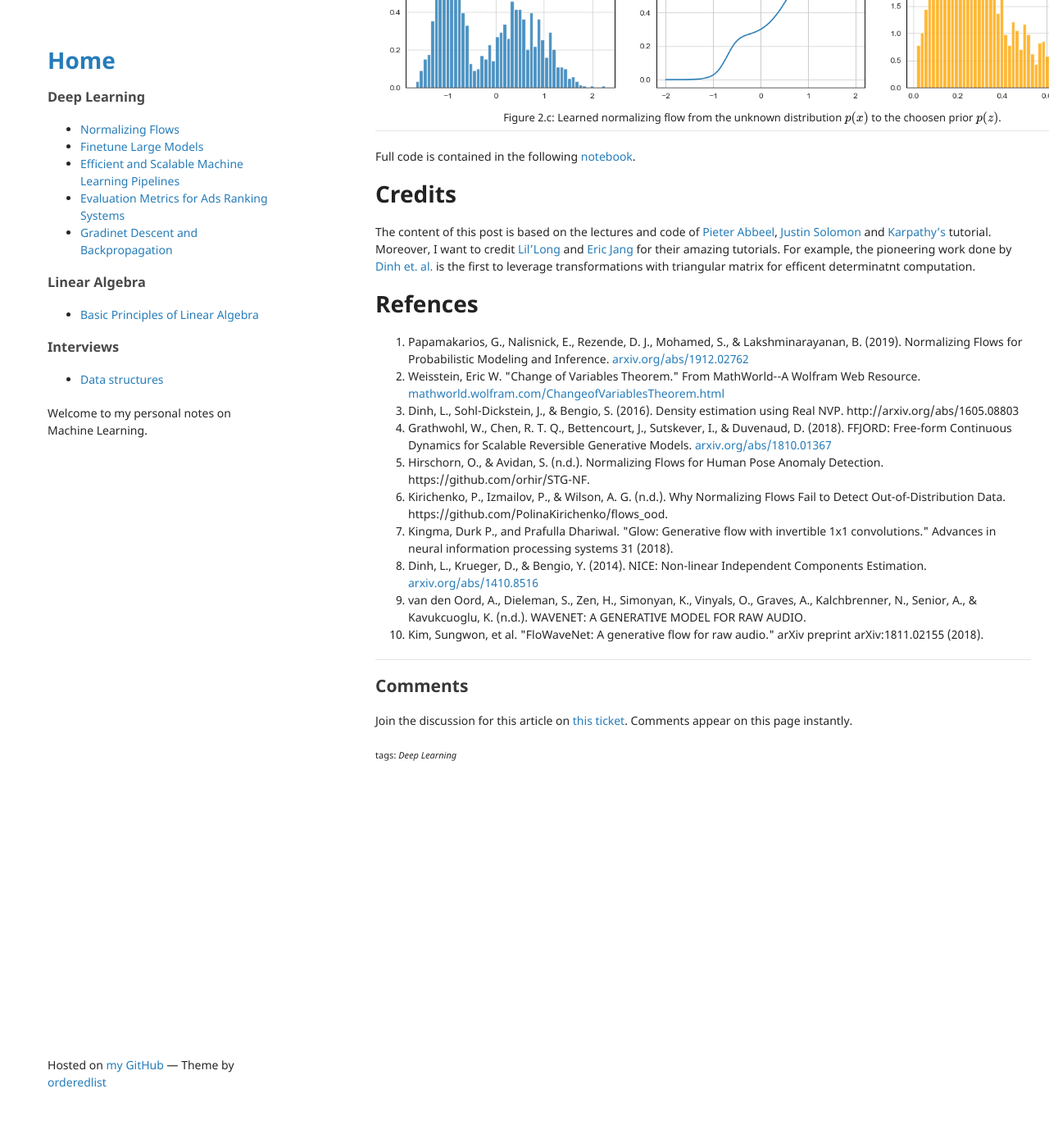
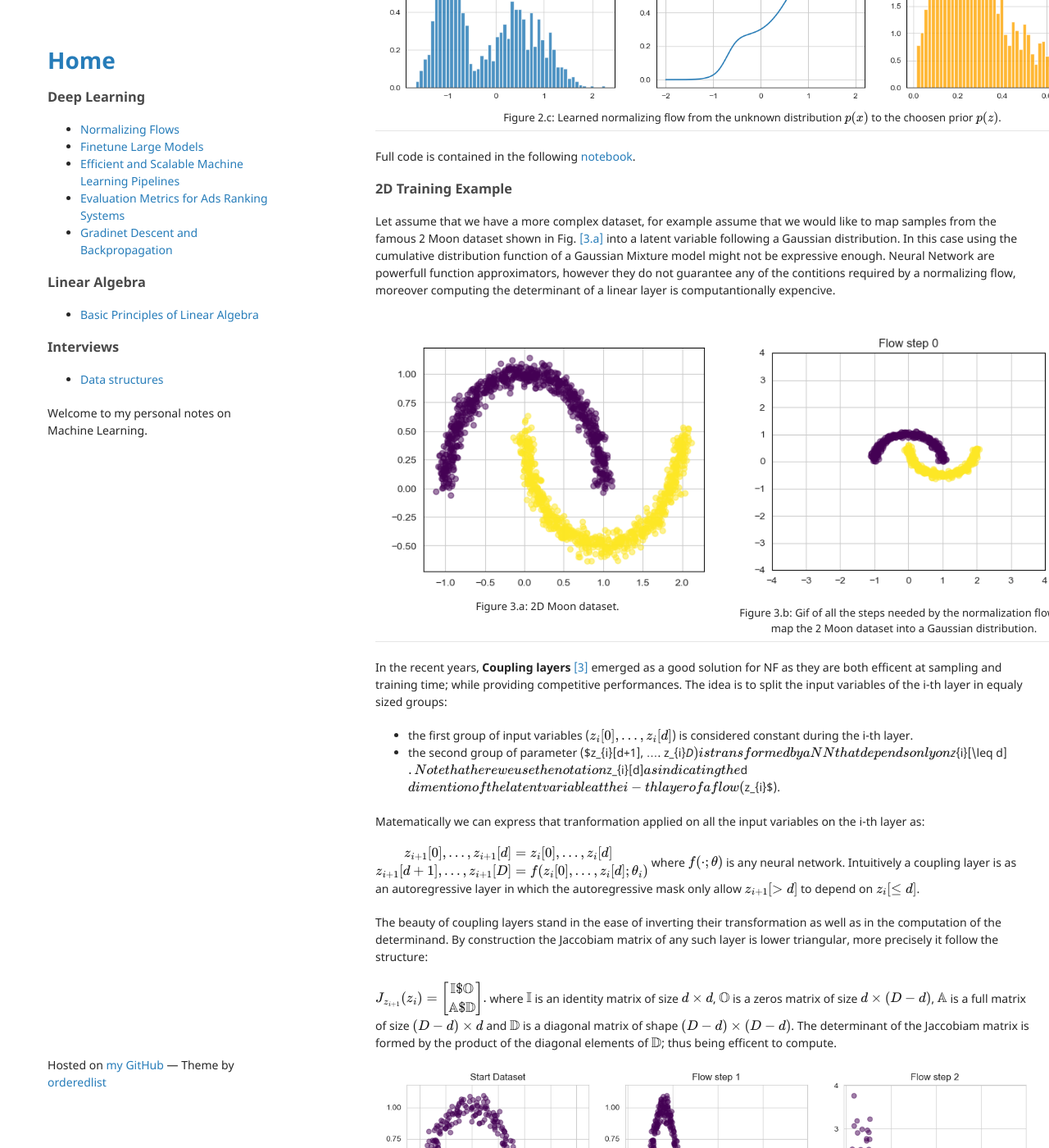
Before and after one commit to andompesta/andompesta.github.io, a Jekyll site: the page built from _posts/2023-11-17-normalizing-flows.md, in a window 1280 px wide and 1400 px high, scrolled down 5933 px. Shown: the whole window at 82% size. Built offline with Jekyll 4.4.1, drawn with Linux system fonts in a browser that asks for light colours; some of the changed text lies outside the part shown.

Commit message:
2d normalizing flow example

```diff
--- a/_posts/2023-11-17-normalizing-flows.md
+++ b/_posts/2023-11-17-normalizing-flows.md
@@ -238,11 +238,74 @@
 
 Full code is contained in the following [notebook](https://github.com/andompesta/pytorch-normalizing-flows/blob/main/nf_demo.ipynb).
 
-<!-- 2d example -->
 
-<!-- review of different methods to achieve fast determinant computation -->
+### 2D Training Example
+
+Let assume that we have a more complex dataset, for example assume that we would like to map samples from the famous 2 Moon dataset shown in Fig. [[3.a]](#fig:2d_dataset) into a latent variable following a Gaussian distribution.
+In this case using the cumulative distribution function of a Gaussian Mixture model might not be expressive enough.
+Neural Network are powerfull function approximators, however they do not guarantee any of the contitions required by a normalizing flow, moreover computing the determinant of a linear layer is computantionally expencive.
+
+<div id="fig:2d_dataset">
+    <table>
+    <tr>
+        <td style="text-align: center">
+            <figure style="margin: 0px;">
+            <img src="{{site.baseurl}}/assets/img/norm_flow/2d/dataset.png" style="max-width: 400px">
+            <figcaption style="font-size:small;">
+                Figure 3.a: 2D Moon dataset.
+            </figcaption>
+            </figure>
+        </td>
+        <td style="text-align: center">
+            <figure style="margin: 0px;">
+            <img src="{{site.baseurl}}/assets/img/norm_flow/2d/2d_moon_flow.gif" style="max-width: 430px">
+            <figcaption style="font-size:small;">
+                Figure 3.b: Gif of all the steps needed by the normalization flow to map the 2 Moon dataset into a Gaussian distribution.
+            </figcaption>
+            </figure>
+        </td>
+    </tr>
+    </table>
+</div>
 
 
+In the recent years, **Coupling layers** [[3]](#ref:density-estimation) emerged as a good solution for NF as they are both efficent at sampling and training time; while providing competitive performances.
+The idea is to split the input variables of the i-th layer in equaly sized groups:
+- the first group of input variables ($z_i[0], ..., z_i[d]$) is considered constant during the i-th layer.
+- the second group of parameter ($z_{i}[d+1], .... z_{i}_D$) is transformed by a NN that depends only on $z_{i}[\leq d]$.
+Note that here we use the notation $z_{i}[d]$ as indicating the $d$ dimention of the latent variable at the i-th layer of a flow ($z_{i}$).
+
+Matematically we can express that tranformation applied on all the input variables on the i-th layer as:
+
+$$
+\begin{align*}
+    z_{i+1}[0], ..., z_{i+1}[d] & = z_{i}[0], ..., z_{i}[d] \\
+    z_{i+1}[d+1], ..., z_{i+1}[D] & = f(z_{i}[0], ..., z_{i}[d]; \theta_{i})
+\end{align*}
+$$
+where $f(\cdot; \theta)$ is any neural network. Intuitively a coupling layer is as an autoregressive layer in which the autoregressive mask only allow $z_{i+1}[>d]$ to depend on $z_{i}[\leq d]$.
+
+The beauty of coupling layers stand in the ease of inverting their transformation as well as in the computation of the determinand.
+By construction the Jaccobiam matrix of any such layer is lower triangular, more precisely it follow the structure:
+
+$$
+J_{z_{i+1}}(z_{i}) = \begin{bmatrix}
+    \mathbb{I} $ \mathbb{O} \\
+    \mathbb{A} $ \mathbb{D} \\
+\end{bmatrix}.
+$$
+where $\mathbb{I}$ is an identity matrix of size $d \times d$, $\mathbb{O}$ is a zeros matrix of size $d \times (D-d)$, $\mathbb{A}$ is a full matrix of size $(D-d) \times d$ and $\mathbb{D}$ is a diagonal matrix of shape $(D-d) \times (D-d)$.
+The determinant of the Jaccobiam matrix is formed by the product of the diagonal elements of $\mathbb{D}$; thus being efficent to compute.
+
+
+<div id="fig:2d_normalizing_flow" style="text-align: center; align: center;">
+    <figure style="margin: 0px;">
+    <img src="{{site.baseurl}}/assets/img/norm_flow/2d/training-process.png">
+    <figcaption style="font-size:small;">
+        Figure 4: Normalizing flow from a 2 moon dataset to the guassian prior visualized step by step. Bottom right picture shows the distribution of the final latent variable extracted by the flow, demonstrating that it is clrearly Gaussian.
+    </figcaption>
+    </figure>
+</div>
 
 # Credits
 
```
Also changed, not shown: assets/img/norm_flow/2d/2d_moon_flow.gif (added), assets/img/norm_flow/2d/dataset.png (added), assets/img/norm_flow/2d/training-metrics.png (added), assets/img/norm_flow/2d/training-process.png (added).
